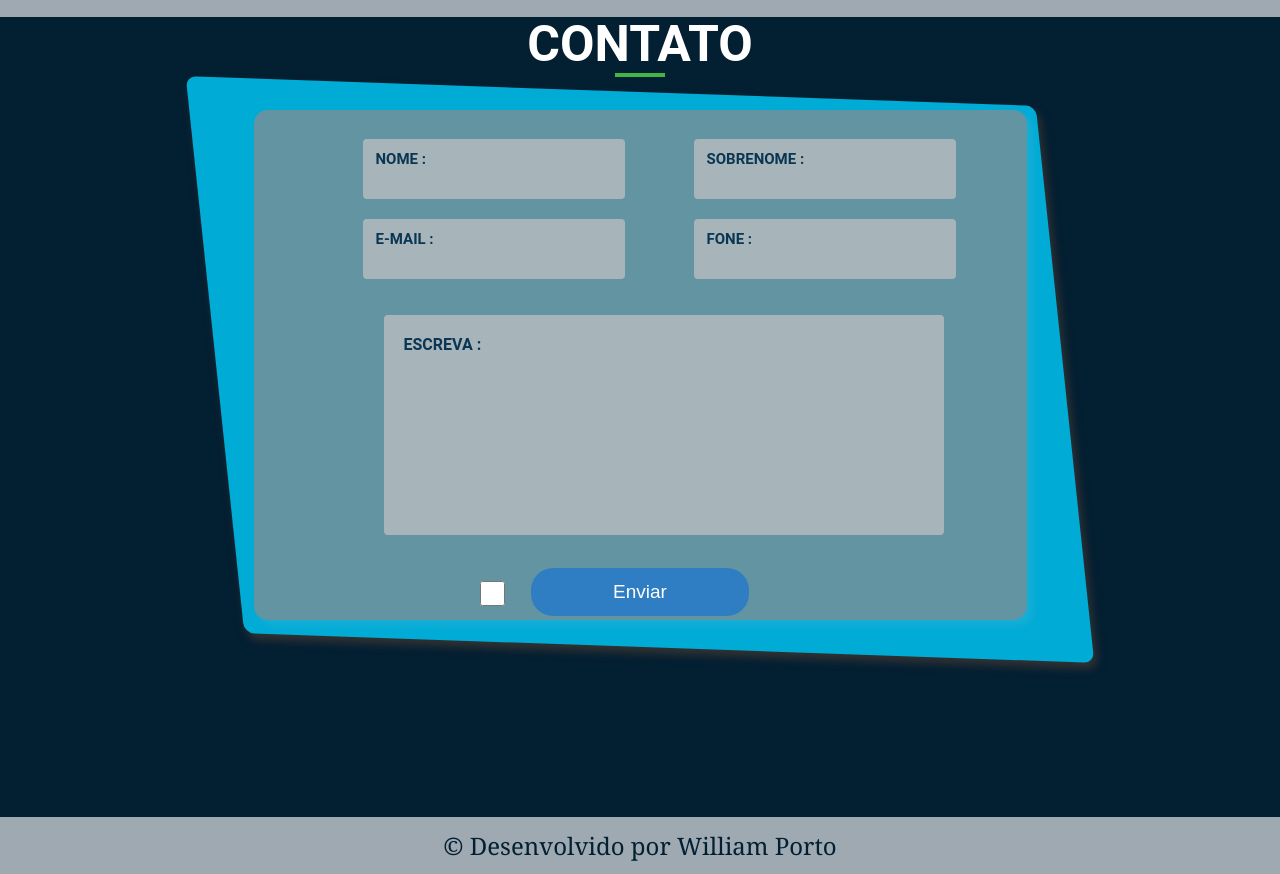
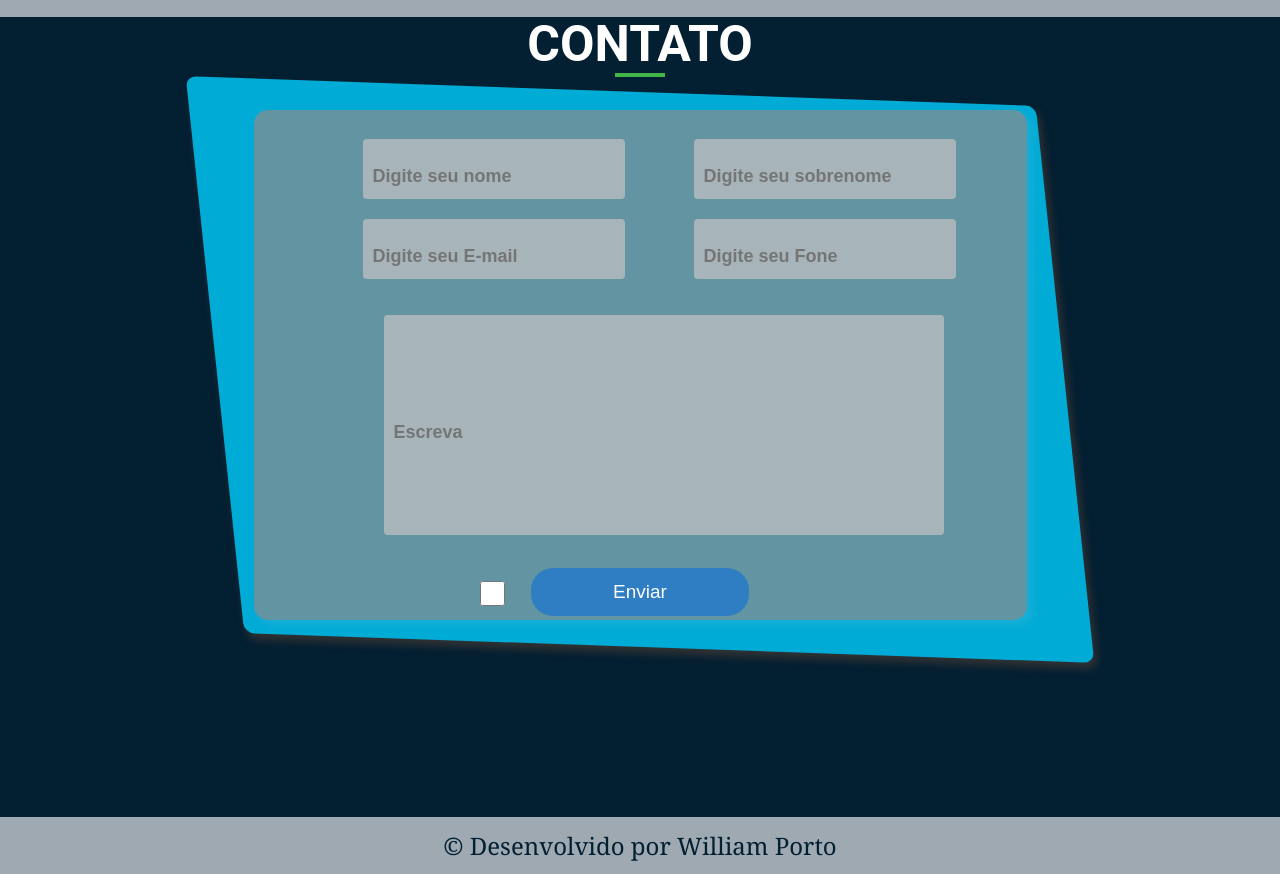
Before and after one commit to WilliamPorto22/Portfolio-William-Porto, a plain HTML site: page Apresentacao-William/index.html in a window 1280 px wide. Shown: the part 3200-4074 px from the top of the page. Drawn offline with Linux system fonts and the light colour scheme.

Commit message:
Atualizacao

```diff
--- a/Apresentacao-William/index.html
+++ b/Apresentacao-William/index.html
@@ -137,7 +137,7 @@
                     </div>
                 </div>
             </div>
-            <div >
+            <div>
                 <div class="div-flex1">
                     <h6>100%</h6>
                 </div>
@@ -248,35 +248,36 @@
             <div class="title-border"></div>
         </div>
         <div class="fundo"></div>
-        <form class="container-div-conta" action="#" method="post">
+        <form class="container-div-conta" action="https:formsubmit.co/williamporto0@gmail.com" method="post">
 
             <fieldset class="fieldset-1">
                 <div class="container-contato">
-                    <label for="name"> Nome :</label>
-                    <input type="text" required name="name" id="name" autofocus>
+
+                    <input type="text" name="name" placeholder="Digite seu nome" id="name" autofocus required>
                 </div>
                 <div class="container-contato">
-                    <label for="sobrenome"> Sobrenome :</label>
-                    <input type="text" required name="sobrenome" id="sobrenome" autofocus>
+
+                    <input type="text" placeholder="Digite seu sobrenome" name="sobrenome" id="sobrenome" autofocus
+                        required>
                 </div>
             </fieldset>
 
             <fieldset class="fieldset-2">
                 <div class="container-contato">
-                    <label for="email">E-mail :</label>
-                    <input type="email" required name="email" id="email" autofocus>
+
+                    <input type="text" placeholder="Digite seu E-mail" name="email" id="email" autofocus required>
                 </div>
 
                 <div class="container-contato">
-                    <label for="number">Fone :</label>
-                    <input type="number" required name="number" id="number" autofocus>
+
+                    <input type="number" placeholder="Digite seu Fone" name="number" id="number" autofocus required>
+
                 </div>
             </fieldset>
 
             <fieldset class="fieldset-4">
                 <div class="container-contato2">
-                    <label for="mensagem">Escreva :</label>
-                    <input type="text" required name="mensagem" id="mensagem" autofocus>
+                    <input type="text" placeholder="Escreva" name="mensagem" id="mensagem" autofocus required>
                 </div>
             </fieldset>
 
@@ -285,8 +286,12 @@
                     <input type="checkbox" required name="accept" id="accept" autofocus>
                 </div>
 
-                <button class="bt-visualizar">Enviar</button>
+                <button type="submit" class="bt-visualizar">Enviar</button>
             </fieldset>
+
+            <input type="hidden" name="_subject" value="Novo Contato!">
+            <input type="text" name="_honey" style="display:none">
+            <input type="hidden" name="_captcha" value="false">
         </form>
     </section>
 
```
Also changed, not shown: Apresentacao-William/modal.js (line endings or trailing spaces).
